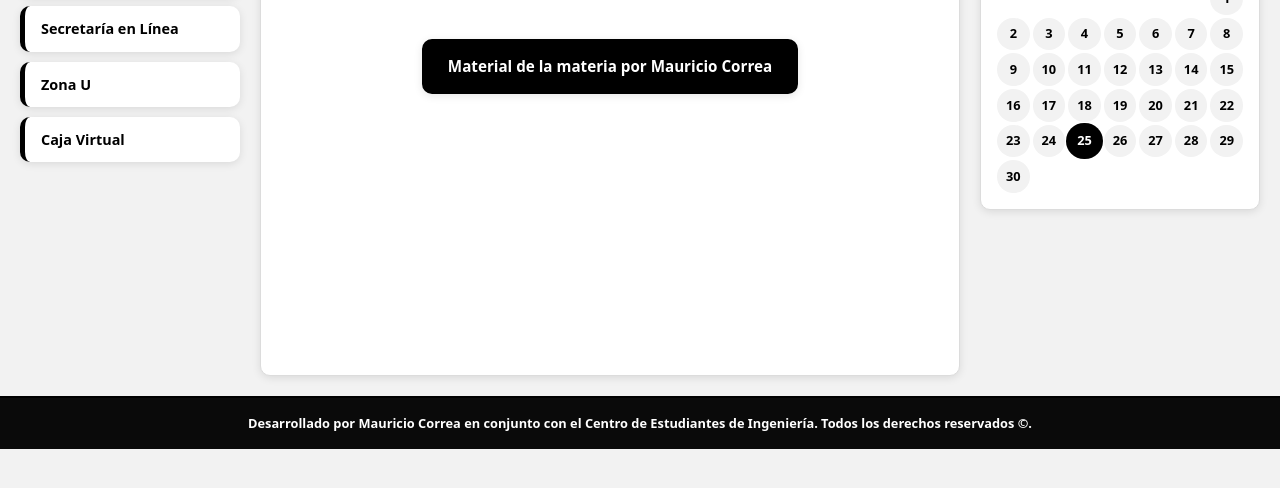
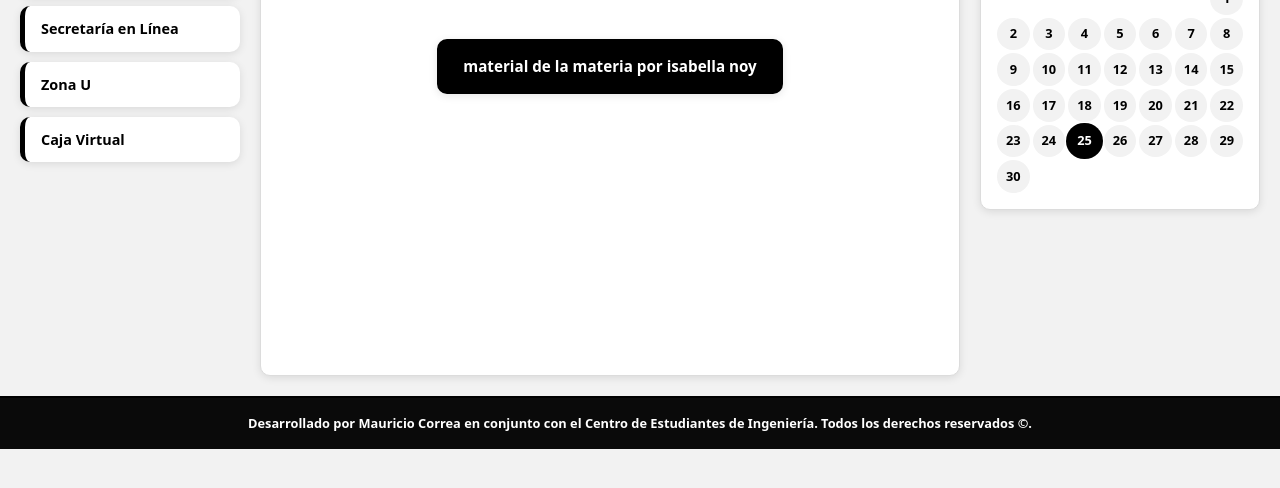
Before and after one commit to whoismao/pagina-CEI, a plain HTML site: page materias/logica.html in a window 1280 px wide. Shown: the part 202-690 px from the top of the page. Drawn offline with Linux system fonts and the light colour scheme.

Commit message:
Añadido nuevo material en  logica

```diff
--- a/materias/logica.html
+++ b/materias/logica.html
@@ -44,7 +44,7 @@
           <div class="recursos-lista">
             <a href="https://drive.google.com/drive/folders/1rPXtnAr2K3Iz_0AXqDzheVAn6nZAHu5x?usp=sharing"
                target="_blank" rel="noopener noreferrer" class="btn-descarga">
-              Material de la materia por Mauricio Correa
+              material de la materia por isabella noy
             </a>
           </div>
         </section>
```
